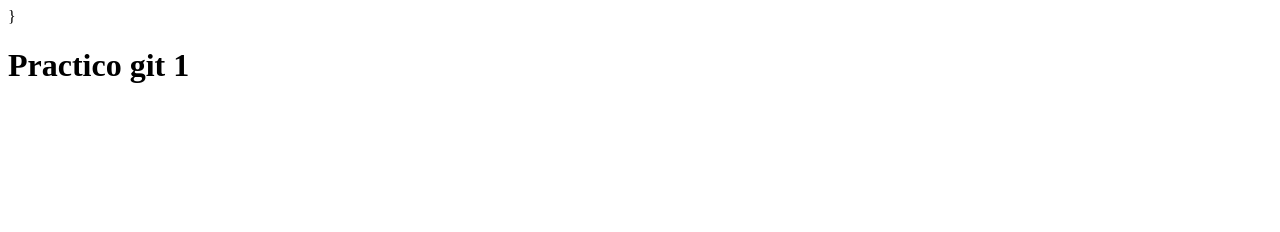
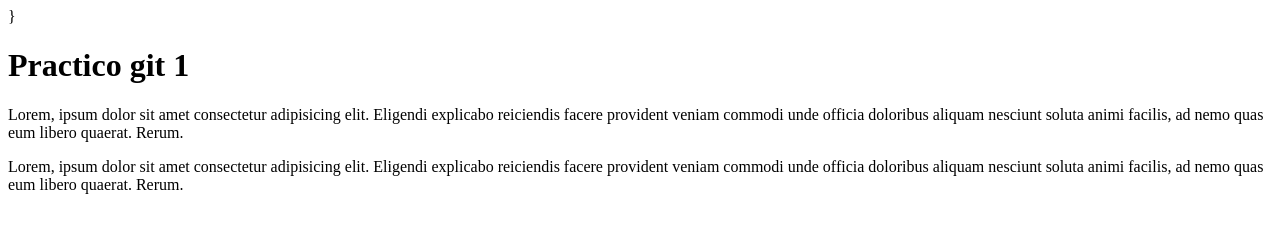
Before and after one commit to ConstanzaOcares/mi_primerRepo, a plain HTML site: page index.html in a window 1280 px wide. Drawn offline with Linux system fonts and the light colour scheme.

Commit message:
agregando párrafos

```diff
--- a/index.html
+++ b/index.html
@@ -9,5 +9,13 @@
 <body>}
     <h1>Practico git 1</h1>
 
+    <p>Lorem, ipsum dolor sit amet consectetur adipisicing elit. Eligendi explicabo reiciendis
+        facere provident veniam commodi unde officia doloribus
+        aliquam nesciunt soluta animi facilis, ad nemo quas eum libero quaerat. Rerum.</p>
+
+        <p>Lorem, ipsum dolor sit amet consectetur adipisicing elit. Eligendi explicabo reiciendis
+            facere provident veniam commodi unde officia doloribus
+            aliquam nesciunt soluta animi facilis, ad nemo quas eum libero quaerat. Rerum.</p>
+
 </body>
 </html>
```
